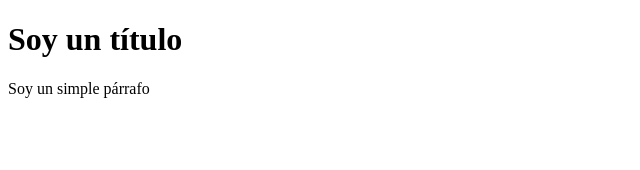
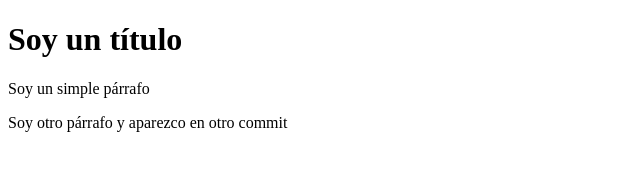
Before and after one commit to renzoIrusta/pruebaGit, a plain HTML site: page index.html in a window 1280 px wide. Shown: the whole page, without its empty margins (0-640 px from the left). Drawn offline with Linux system fonts and the light colour scheme.

Commit message:
soy un nuevo commit en la rama master

```diff
--- a/index.html
+++ b/index.html
@@ -9,5 +9,6 @@
 <body>
     <h1>Soy un título</h1>
     <p>Soy un simple párrafo</p>
+    <p>Soy otro párrafo y aparezco en otro commit</p>
 </body>
 </html>
```
